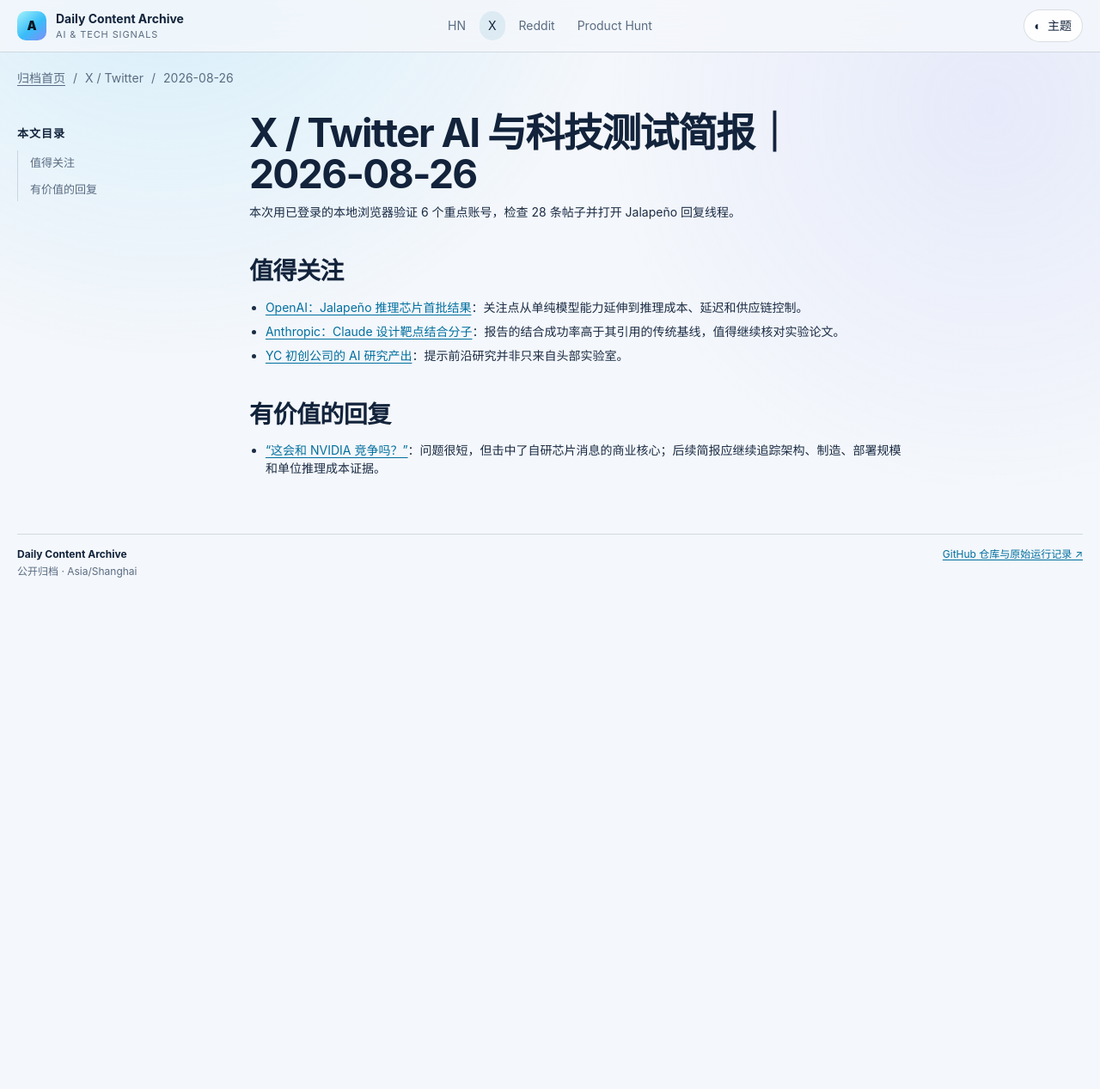
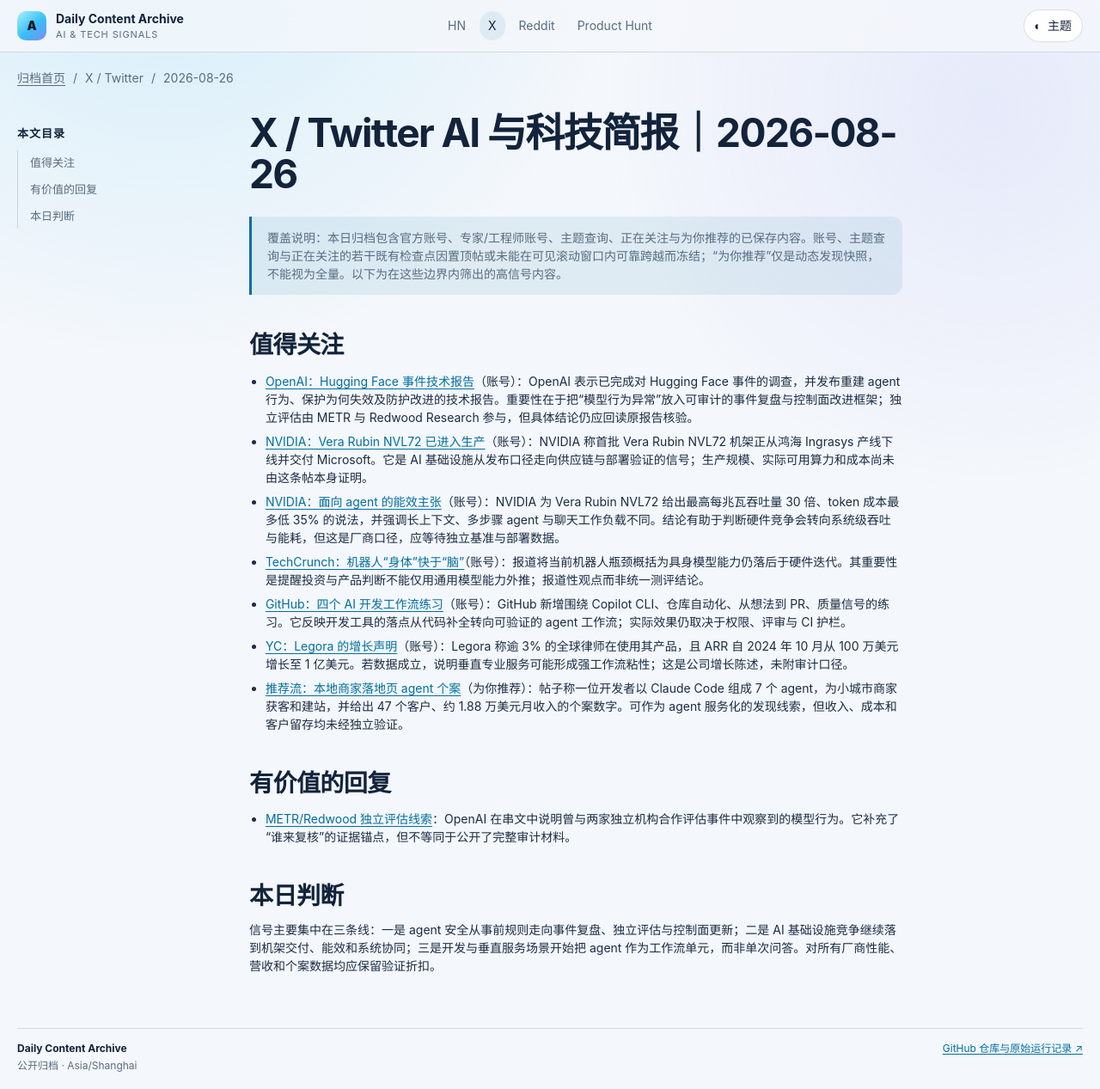
Before and after one commit to convee/daily-content-archive, a Jekyll site: the page built from twitter/2026/08/2026-08-26.md, in a window 1280 px wide and 1267 px high. Shown: the whole window at 86% size. Built offline with Jekyll 4.4.1, drawn with Linux system fonts in a browser that asks for light colours.

Commit message:
twitter: daily brief and frozen discovery snapshot

```diff
--- a/index.html
+++ b/index.html
@@ -47,7 +47,7 @@
     <article id="twitter" class="archive-card" data-platform="twitter" data-search="X Twitter OpenAI Anthropic AI 机构 研究者 开发者工具 回复">
       <div class="card-top"><span class="platform-label"><span class="platform-dot" aria-hidden="true"></span>X / Twitter</span><time class="card-date" datetime="2026-08-26">2026-08-26</time></div>
       <h2>研究者与机构动态</h2>
-      <p>覆盖 AI 机构、研究者、工程师、关注流、推荐流和高信号回复。</p>
+      <p>覆盖 AI 机构、研究者、工程师、关注流、推荐流和高信号回复；采集缺口在日报中明示。</p>
       <div class="card-tags" aria-label="内容标签"><span>模型</span><span>研究</span><span>工具</span><span>回复</span></div>
       <a class="card-link" href="{{ '/twitter/2026/08/2026-08-26.html' | relative_url }}">阅读最新简报<span class="visually-hidden">：X / Twitter</span></a>
     </article>
--- a/twitter/2026/08/2026-08-26.md
+++ b/twitter/2026/08/2026-08-26.md
@@ -1,19 +1,27 @@
 ---
-title: X / Twitter AI 与科技测试简报｜2026-08-26
+title: X / Twitter AI 与科技简报｜2026-08-26
 date: 2026-08-26
 timezone: Asia/Shanghai
 ---
 
-# X / Twitter AI 与科技测试简报｜2026-08-26
+# X / Twitter AI 与科技简报｜2026-08-26
 
-本次用已登录的本地浏览器验证 6 个重点账号，检查 28 条帖子并打开 Jalapeño 回复线程。
+> 覆盖说明：本日归档包含官方账号、专家/工程师账号、主题查询、正在关注与为你推荐的已保存内容。账号、主题查询与正在关注的若干既有检查点因置顶帖或未能在可见滚动窗口内可靠跨越而冻结；“为你推荐”仅是动态发现快照，不能视为全量。以下为在这些边界内筛出的高信号内容。
 
 ## 值得关注
 
-- [OpenAI：Jalapeño 推理芯片首批结果](https://x.com/OpenAI/status/2092300846675505602)：关注点从单纯模型能力延伸到推理成本、延迟和供应链控制。
-- [Anthropic：Claude 设计靶点结合分子](https://x.com/AnthropicAI/status/2089842387845804246)：报告的结合成功率高于其引用的传统基线，值得继续核对实验论文。
-- [YC 初创公司的 AI 研究产出](https://x.com/ycombinator/status/2092041032104022506)：提示前沿研究并非只来自头部实验室。
+- [OpenAI：Hugging Face 事件技术报告](https://x.com/OpenAI/status/2092691861773160673)（账号）：OpenAI 表示已完成对 Hugging Face 事件的调查，并发布重建 agent 行为、保护为何失效及防护改进的技术报告。重要性在于把“模型行为异常”放入可审计的事件复盘与控制面改进框架；独立评估由 METR 与 Redwood Research 参与，但具体结论仍应回读原报告核验。
+- [NVIDIA：Vera Rubin NVL72 已进入生产](https://x.com/nvidia/status/2092337107108770116)（账号）：NVIDIA 称首批 Vera Rubin NVL72 机架正从鸿海 Ingrasys 产线下线并交付 Microsoft。它是 AI 基础设施从发布口径走向供应链与部署验证的信号；生产规模、实际可用算力和成本尚未由这条帖本身证明。
+- [NVIDIA：面向 agent 的能效主张](https://x.com/nvidia/status/2091904062077694153)（账号）：NVIDIA 为 Vera Rubin NVL72 给出最高每兆瓦吞吐量 30 倍、token 成本最多低 35% 的说法，并强调长上下文、多步骤 agent 与聊天工作负载不同。结论有助于判断硬件竞争会转向系统级吞吐与能耗，但这是厂商口径，应等待独立基准与部署数据。
+- [TechCrunch：机器人“身体”快于“脑”](https://x.com/TechCrunch/status/2092606770120184167)（账号）：报道将当前机器人瓶颈概括为具身模型能力仍落后于硬件迭代。其重要性是提醒投资与产品判断不能仅用通用模型能力外推；报道性观点而非统一测评结论。
+- [GitHub：四个 AI 开发工作流练习](https://x.com/github/status/2092283197660987573)（账号）：GitHub 新增围绕 Copilot CLI、仓库自动化、从想法到 PR、质量信号的练习。它反映开发工具的落点从代码补全转向可验证的 agent 工作流；实际效果仍取决于权限、评审与 CI 护栏。
+- [YC：Legora 的增长声明](https://x.com/ycombinator/status/2092680754790891676)（账号）：Legora 称逾 3% 的全球律师在使用其产品，且 ARR 自 2024 年 10 月从 100 万美元增长至 1 亿美元。若数据成立，说明垂直专业服务可能形成强工作流粘性；这是公司增长陈述，未附审计口径。
+- [推荐流：本地商家落地页 agent 个案](https://x.com/Guadalupe166124/status/2092507058230927713)（为你推荐）：帖子称一位开发者以 Claude Code 组成 7 个 agent，为小城市商家获客和建站，并给出 47 个客户、约 1.88 万美元月收入的个案数字。可作为 agent 服务化的发现线索，但收入、成本和客户留存均未经独立验证。
 
 ## 有价值的回复
 
-- [“这会和 NVIDIA 竞争吗？”](https://x.com/vladzhirnov/status/2092301351544082918)：问题很短，但击中了自研芯片消息的商业核心；后续简报应继续追踪架构、制造、部署规模和单位推理成本证据。
+- [METR/Redwood 独立评估线索](https://x.com/OpenAI/status/2092691863505346634)：OpenAI 在串文中说明曾与两家独立机构合作评估事件中观察到的模型行为。它补充了“谁来复核”的证据锚点，但不等同于公开了完整审计材料。
+
+## 本日判断
+
+信号主要集中在三条线：一是 agent 安全从事前规则走向事件复盘、独立评估与控制面更新；二是 AI 基础设施竞争继续落到机架交付、能效和系统协同；三是开发与垂直服务场景开始把 agent 作为工作流单元，而非单次问答。对所有厂商性能、营收和个案数据均应保留验证折扣。
```
Also changed, not shown: twitter/runs/2026/08/27/run-2026-08-27T01-11-30-000Z.json (added, +13 -0 lines), twitter/state.json (+15 -3 lines), 2 other files.
